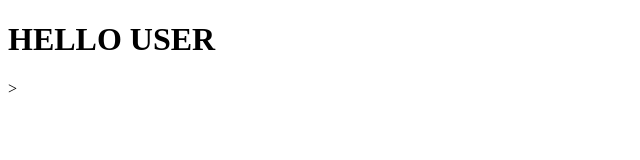
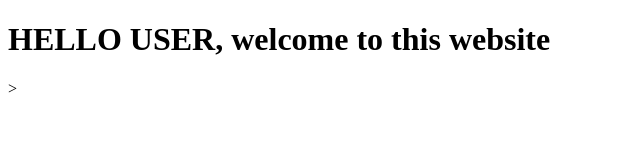
Before and after one commit to advxx689015/example1, a plain HTML site: page site/index.html in a window 1280 px wide. Shown: the whole page, without its empty margins (0-640 px from the left). Drawn offline with Linux system fonts and the light colour scheme.

Commit message:
small addition

```diff
--- a/site/index.html
+++ b/site/index.html
@@ -4,6 +4,6 @@
 	<title>Hello anonymous</title>
 </head>
 <body>
-<h1>HELLO USER</h1>>
+<h1>HELLO USER, welcome to this website</h1>>
 </body>
 </html>
```
